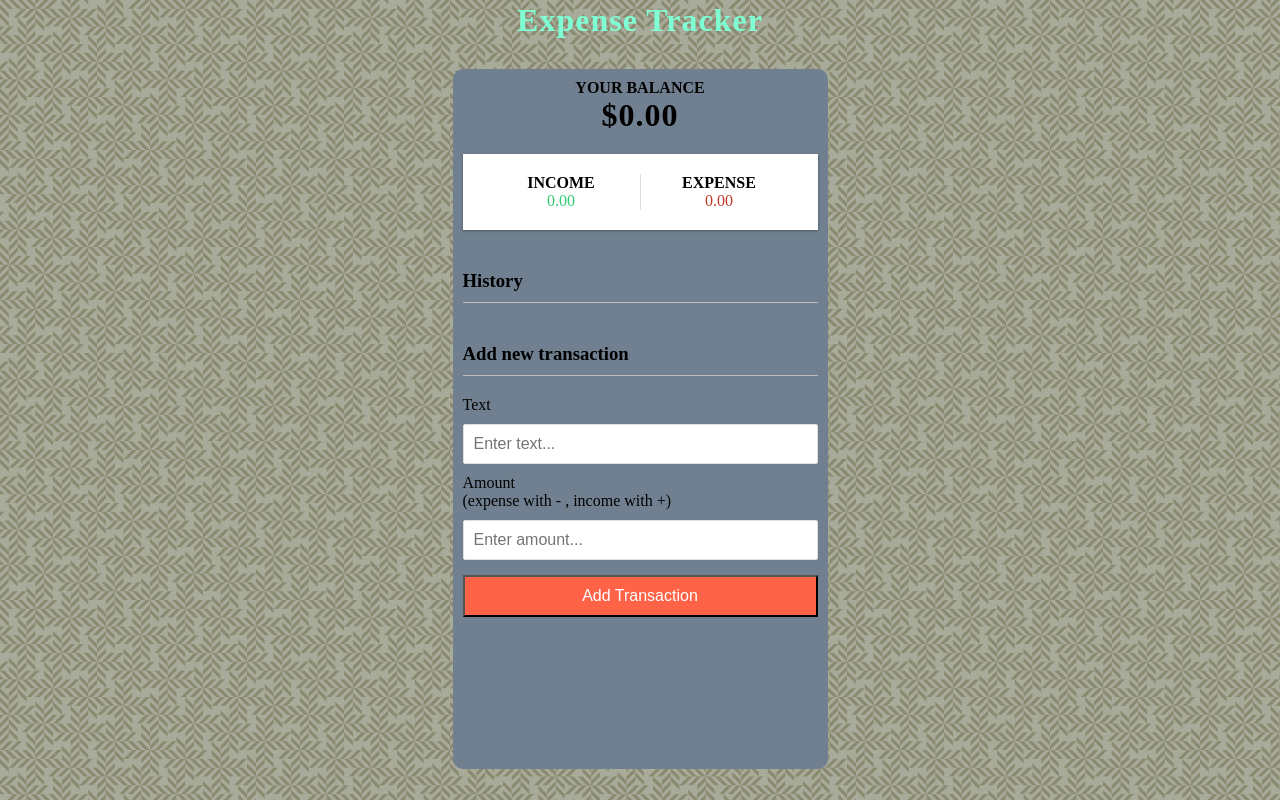
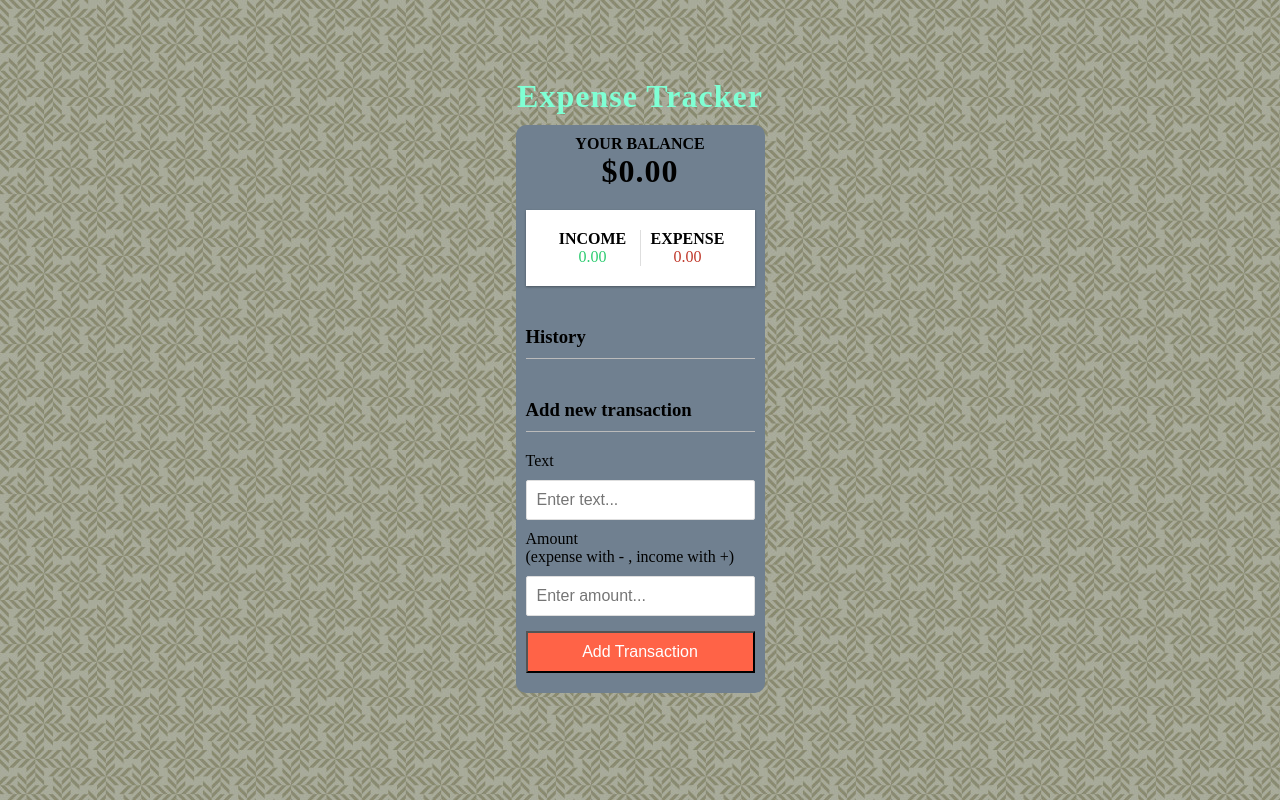
Before and after one commit to frazali93/expense-tracker-app, a React (Create React App) app: page / in a window 1280 px wide. Built offline with nearby package versions, Linux system fonts and the light colour scheme.

Commit message:
Update App.css

```diff
--- a/src/App.css
+++ b/src/App.css
@@ -23,12 +23,13 @@
 
   .container {
     margin: 30px;
-    width: 375px;
+   /* width: 375px;*/
     padding: 10px;
     background-color: slategrey;
     border-radius: 10px;
     max-width: 400px;
-    min-height: 700px;
+    margin-top: 10px;
+
   }
 
   .heading{
```
